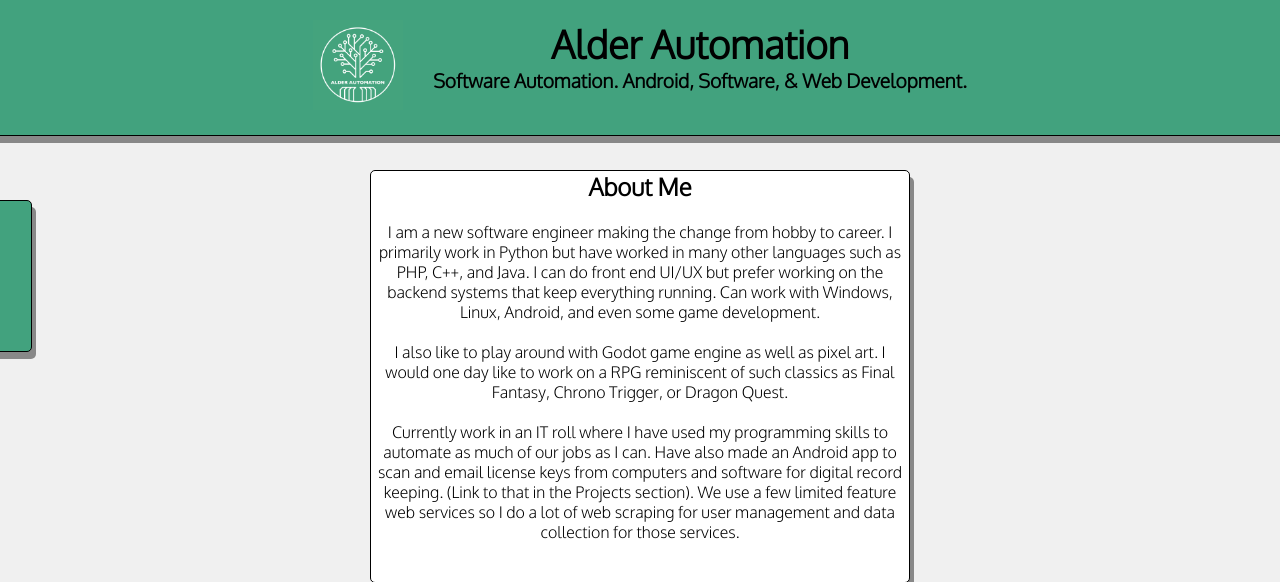
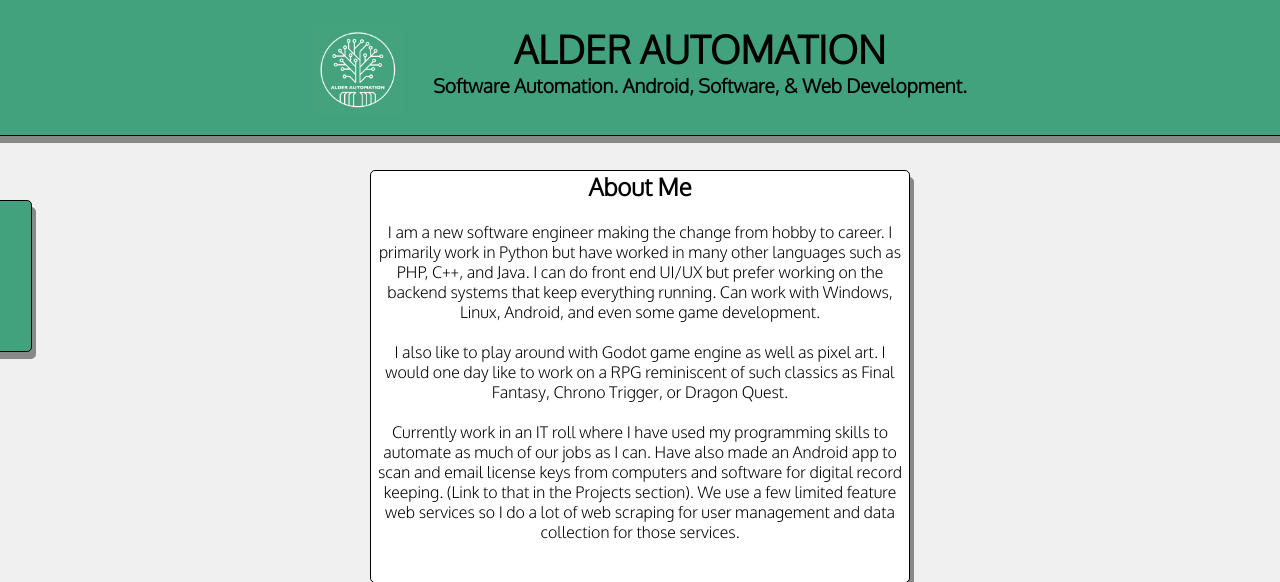
Before and after one commit to AlderAutomation/alderautomation.ca, a Flask app: page / in a window 1280 px wide. Shown: the top 582 px of the page. Run offline with Flask 2, Linux system fonts and the light colour scheme; parts of the project's set-up code (start-up, migrations or seed data) failed here and were passed over; some libraries are stand-ins or nearby versions.

Commit message:
AW-2 Styling

```diff
--- a/static/css/main.css
+++ b/static/css/main.css
@@ -9,17 +9,21 @@
 
 header {
     text-align: center;
+    position: absolute;
     font-size: larger;
-    position: absolute;
     top: 0px;
     width: 100%;
-    padding-top: 20px;
-    padding-bottom: 20px;
+    padding-top: 25px;
+    padding-bottom: 15px;
     border-bottom: 1px solid black;
     background-color: var(--accent-calour);
     z-index: 3;
     box-shadow: 0px 0px 0px 7px #888888;
 }
+
+/* .title h1 {
+    font-weight: 900;
+} */
 
 .logo {
     display: inline-flex;
--- a/templates/layout.html
+++ b/templates/layout.html
@@ -17,7 +17,7 @@
         <div class="logo">
             <img src="../static/pics/AlderLogo.png" alt="AlderAutomation Logo" width="90px">
             <div class="title">
-                <h1>Alder Automation</h1>
+                <h1>ALDER AUTOMATION</h1>
                 <h4>Software Automation. Android, Software, & Web Development. </h4>
             </div>
         </div>
```
Also changed, not shown: 1 other file.
